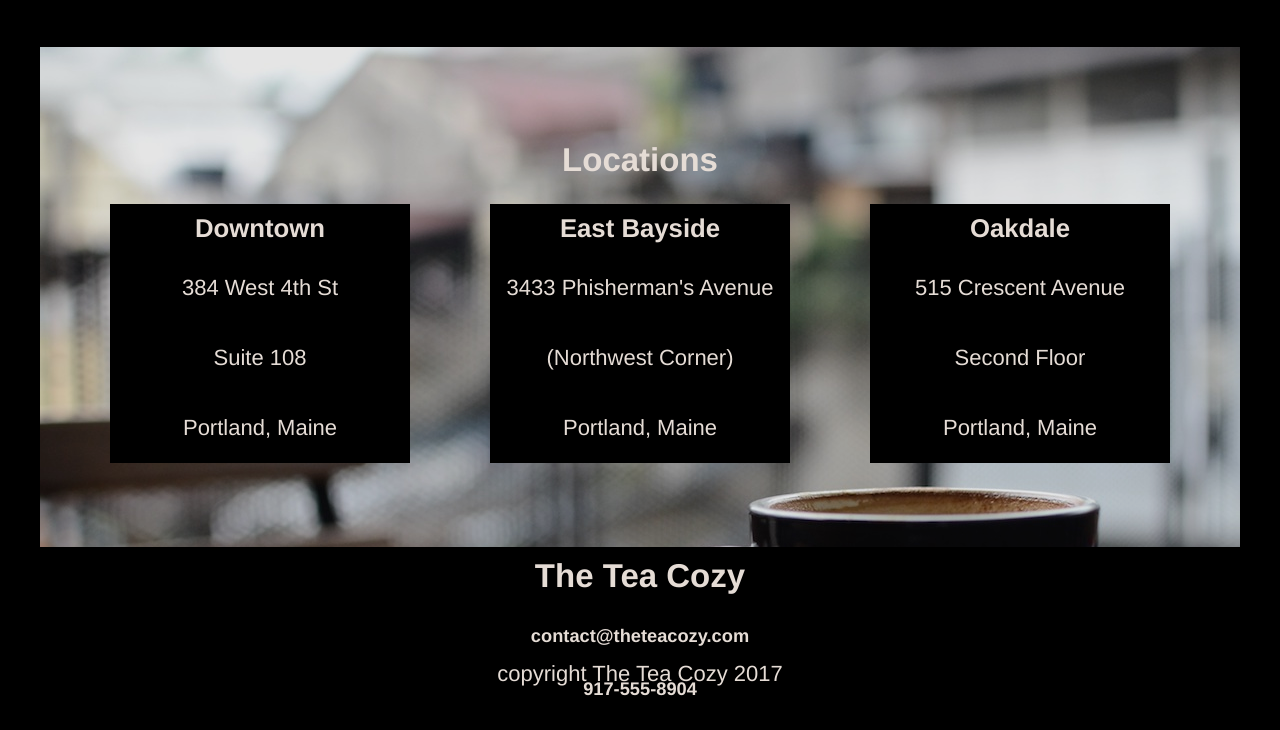
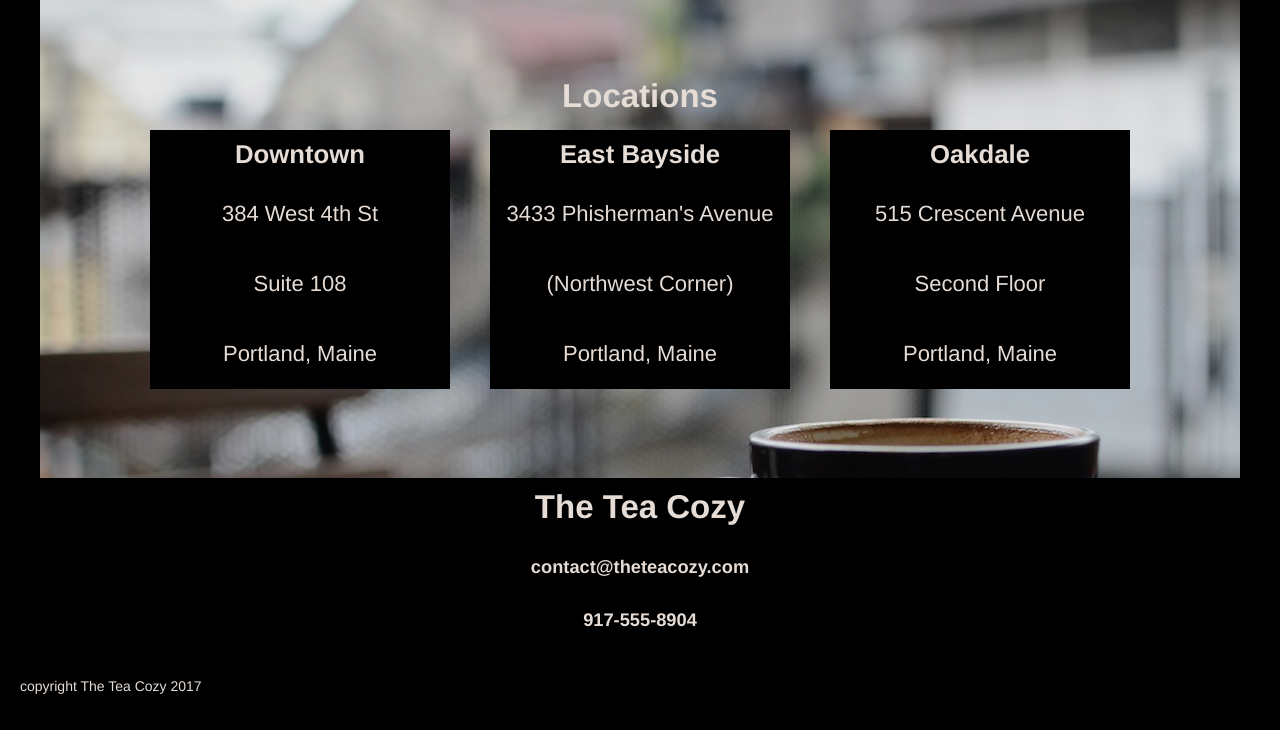
Before and after one commit to ecipra/teacozy, a plain HTML site: page index.html in a window 1280 px wide. Shown: the part 1440-2170 px from the top of the page. Drawn offline with Linux system fonts and the light colour scheme.

Commit message:
Styled contact section & footer per spec

```diff
--- a/resources/css/style.css
+++ b/resources/css/style.css
@@ -8,9 +8,24 @@ body {
   margin: 0;
 }
 
+.container {
+  display: flex;
+  flex-direction: column;
+  align-items: center;
+}
+
 h2, h3, h4 {
   margin: 10px auto;
 }
+
+a.anchor {
+  display: block;
+  position: relative;
+  top: -69px;
+  visibility: hidden;
+}
+
+/* Styling for fixed header */
 
 header {
   display: flex;
@@ -37,13 +52,7 @@ nav a {
   opacity: 0.9;
 }
 
-main {
-  position: relative;
-  display: flex;
-  flex-direction: column;
-  align-items: center;
-  top: 69px;
-}
+/* Styling for Mission section */
 
 .mission-section {
   display: flex;
@@ -59,6 +68,9 @@ main {
   width: 100%;
   background-color: black;
 }
+
+/* Styling for Featured Teas section */
+
 .featured-tea-section {
   display: flex;
   flex-direction: column;
@@ -79,6 +91,9 @@ main {
 .tea img {
   height: 200px;
 }
+
+/* Styling for Locations section */
+
 .location-section {
   display: flex;
   flex-direction: column;
@@ -93,7 +108,7 @@ main {
 .locations {
   display: flex;
   justify-content: center;
-  margin-top: 15px;
+  margin-top: 5px;
 }
 
 .individual-location {
@@ -101,7 +116,21 @@ main {
   flex-direction: column;
   justify-content: center;
   width: 300px;
+  background-color: black;
+  margin: 0 20px;
+  opacity: 1;
+}
 
-  background-color: black;
-  margin: 0 40px;
+.contact{
+  min-height: 200px;
 }
+
+/* Styling for Footer */
+/* Note: Made copyright text smaller since base size (22px) looked too big */
+
+footer {
+  font-size: 14px;
+  text-align: left;
+  margin-left: 20px;
+  margin-bottom: 20px;
+}
```
